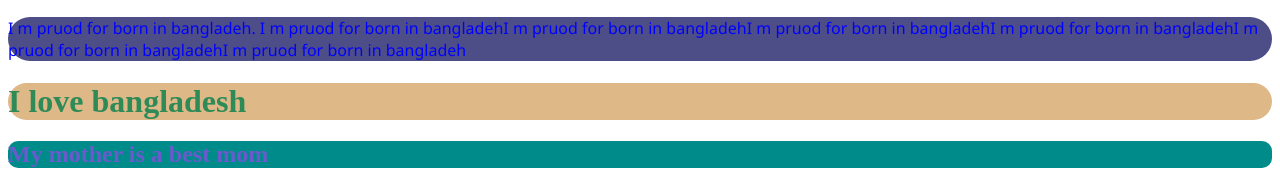
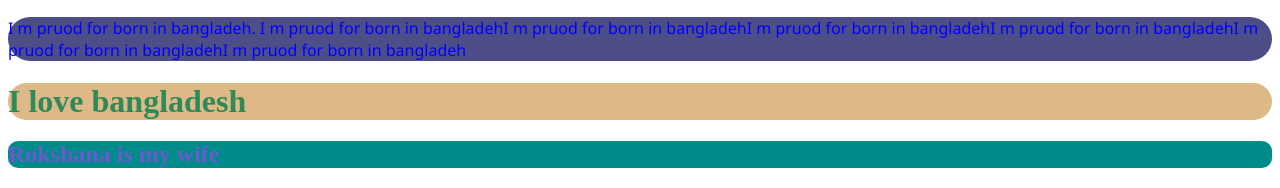
Before and after one commit to johirbban/my-first1-repo, a plain HTML site: page index.html in a window 1280 px wide. Shown: the part 1578-1766 px from the top of the page. Drawn offline with Linux system fonts and the light colour scheme; files whose address does not match are found by name.

Commit message:
wifes name add

```diff
--- a/index.html
+++ b/index.html
@@ -33,7 +33,7 @@
 
     <h1>I love bangladesh</h1>
 
-    <h2>My mother is a best mom</h2>
+    <h2>Rokshana is my wife</h2>
 
 
 
```
